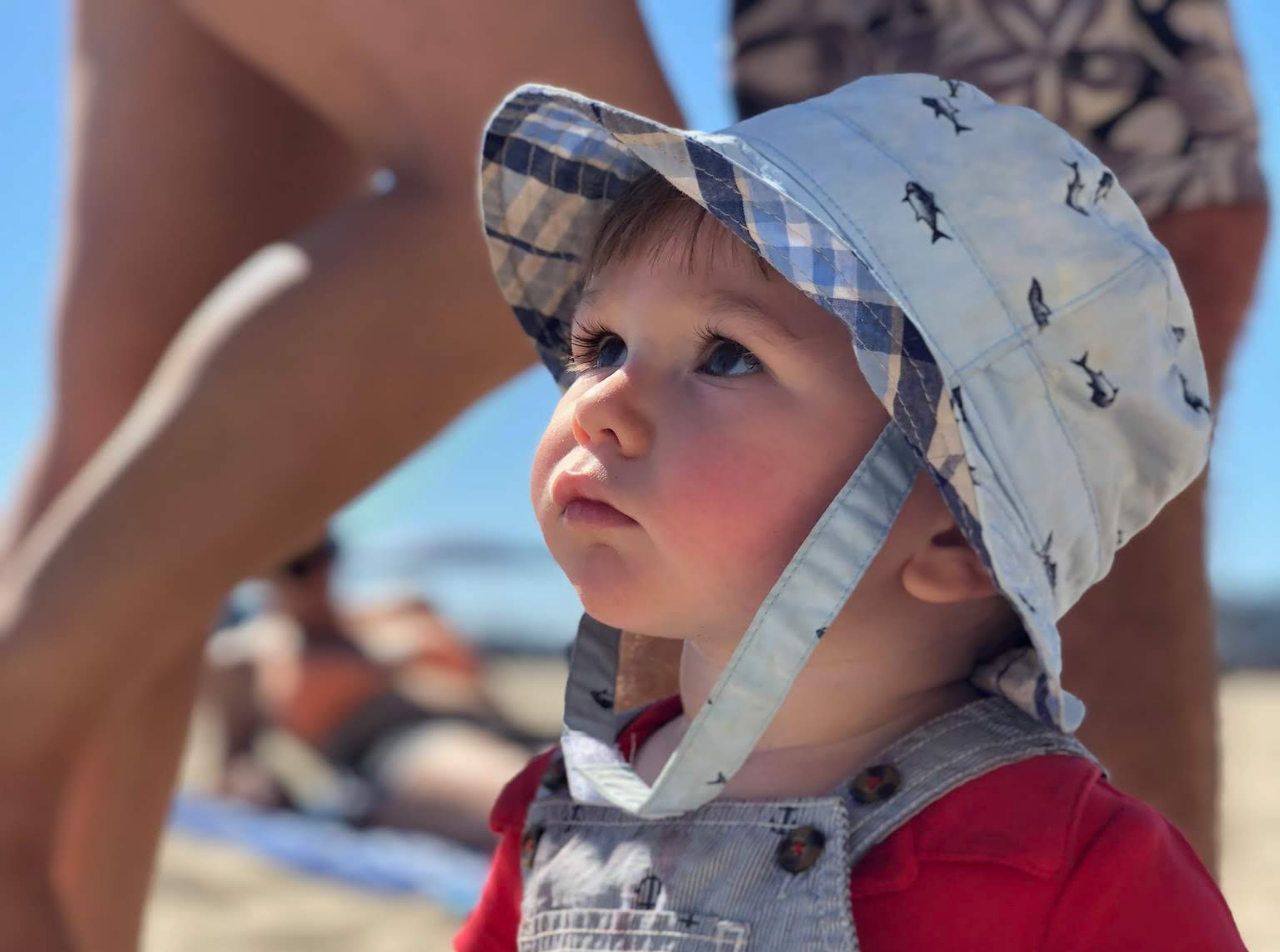
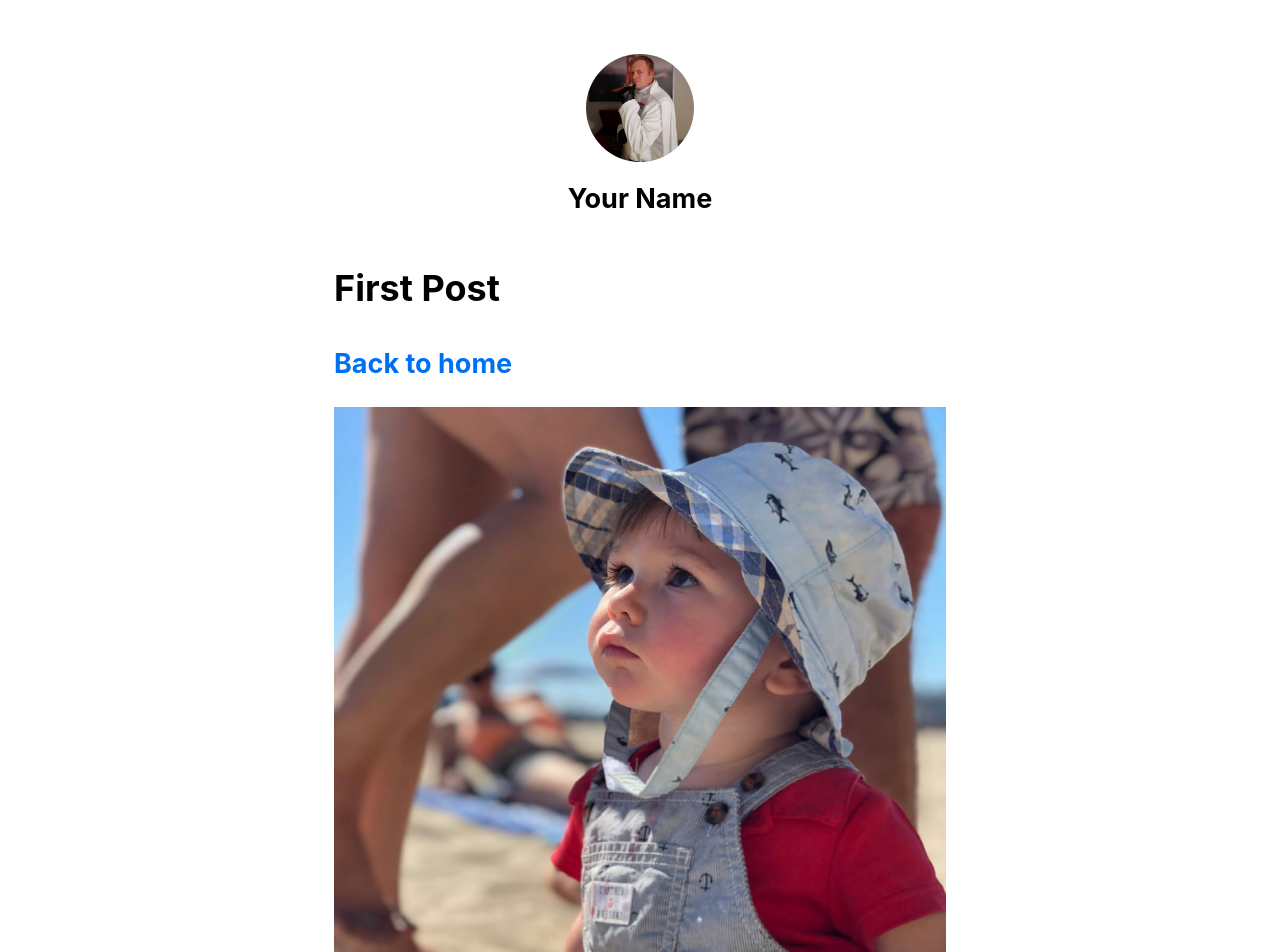
Before and after one commit to daletom/nextjs-imgblog, a Next.js app: page /posts/first-post in a window 1280 px wide. Shown: the top 952 px of the page. Built offline with nearby package versions, Linux system fonts and the light colour scheme.

Commit message:
update image componenet

```diff
--- a/pages/posts/first-post.js
+++ b/pages/posts/first-post.js
@@ -2,25 +2,8 @@ import Link from 'next/link'
 import Head from 'next/head'
 import Layout from '../../components/layout'
 import Image from 'next/image'
-function ImageContainer() {
-  return (
-    <>
-      <Image
-        src="/images/beach_zeek.jpg"
-        alt="Image"
-        width={800}
-        height={1000}
-        rot={90}
-        loading="eager"
-        quality={35}
-        sizes="(min-width: 725px) 725px, 100vw"
-      />
-    </>
-  )
-}
-export default ImageContainer
 
-/*export default function FirstPost() {
+export default function FirstPost() {
   return (
     <Layout>
       <Head>
@@ -32,6 +15,16 @@ export default ImageContainer
           <a>Back to home</a>
         </Link>
       </h2>
+      <Image
+        src="/images/beach_zeek.jpg"
+        alt="Image"
+        width={800}
+        height={1000}
+        rot={90}
+        loading="eager"
+        quality={35}
+        sizes="(min-width: 725px) 725px, 100vw"
+      />
     </Layout>
   )
-}*/
+}
```
